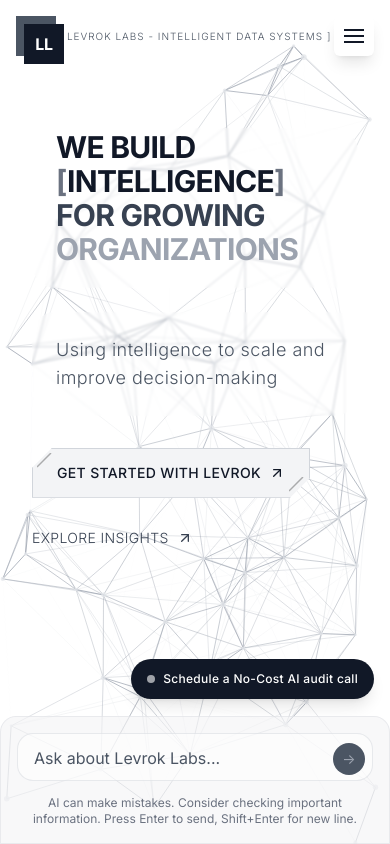
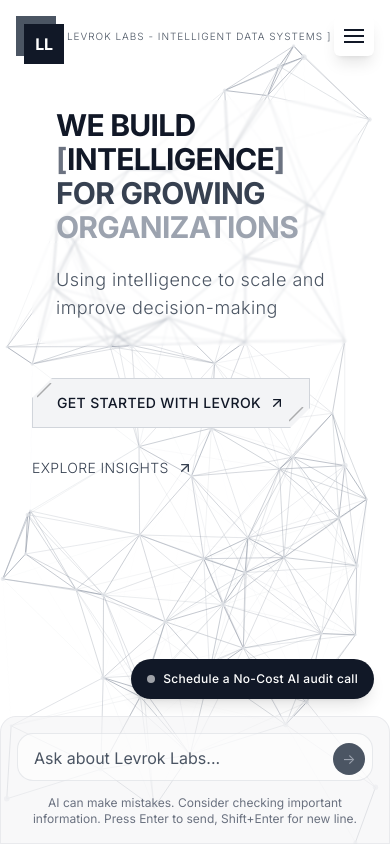
Before and after one commit to pleyva2004/bento, a Next.js app: page / in a window 390 px wide. Built offline with nearby package versions, Linux system fonts and the light colour scheme.

Commit message:
fixing mobile and desktop view

```diff
--- a/components/sections/Hero.tsx
+++ b/components/sections/Hero.tsx
@@ -2,7 +2,7 @@
 
 const Hero: React.FC = () => {
   return (
-    <main className="min-h-[90vh] flex items-center justify-center relative overflow-hidden pt-[10px] sm:pt-[124px] md:pt-[140px]">
+    <main className="min-h-[90vh] flex items-start sm:items-center justify-center relative overflow-hidden pt-[180px] sm:pt-[124px] md:pt-[140px]">
       {/* Top Centered Text */}
       <div className="absolute top-4 sm:top-[110px] md:top-[130px] left-0 right-0 text-center z-10 flex items-center justify-center h-10 sm:h-auto">
         <p className="text-[10px] sm:text-sm md:text-base lg:text-lg text-gray-600 font-light tracking-widest uppercase text-balance">
@@ -10,11 +10,12 @@
         </p>
       </div>
 
-      <div className="relative max-w-7xl w-full px-8 md:pl-24 lg:pl-32 lg:pr-16 -mt-20">        {/* Main Content */}
+      {/* Main Content */}
+      <div className="relative max-w-7xl w-full px-8 md:pl-24 lg:pl-32 lg:pr-16 -mt-20">
         <div className="relative z-10 max-w-4xl">
 
           {/* Main Heading */}
-          <div className="backdrop-blur-[1px] bg-white/5 rounded-3xl pt-1 px-6 pb-6">
+          <div className="backdrop-blur-[1px] bg-white/5 rounded-3xl pt-[10px] px-6 pb-0 sm:pb-6">
             <div className="space-y-0">
               <h2 className="text-3xl sm:text-4xl md:text-5xl lg:text-5xl xl:text-5xl 2xl:text-6xl font-bold leading-none tracking-tight space-y-1 md:space-y-1.5 lg:space-y-2">
                 <div className="text-gray-900">WE BUILD</div>
@@ -31,7 +32,7 @@
         </div>
 
         {/* Subheading */}
-        <div className="text-lg sm:text-xl md:text-xl lg:text-xl xl:text-xl 2xl:text-xl text-gray-600 font-light tracking-wide mt-6 backdrop-blur-[1px] bg-white/5 rounded-3xl p-6">
+        <div className="text-lg sm:text-xl md:text-xl lg:text-xl xl:text-xl 2xl:text-xl text-gray-600 font-light tracking-wide mt-0 sm:mt-6 backdrop-blur-[1px] bg-white/5 rounded-3xl p-6">
           Using intelligence to scale and improve decision-making
         </div>
 
```
